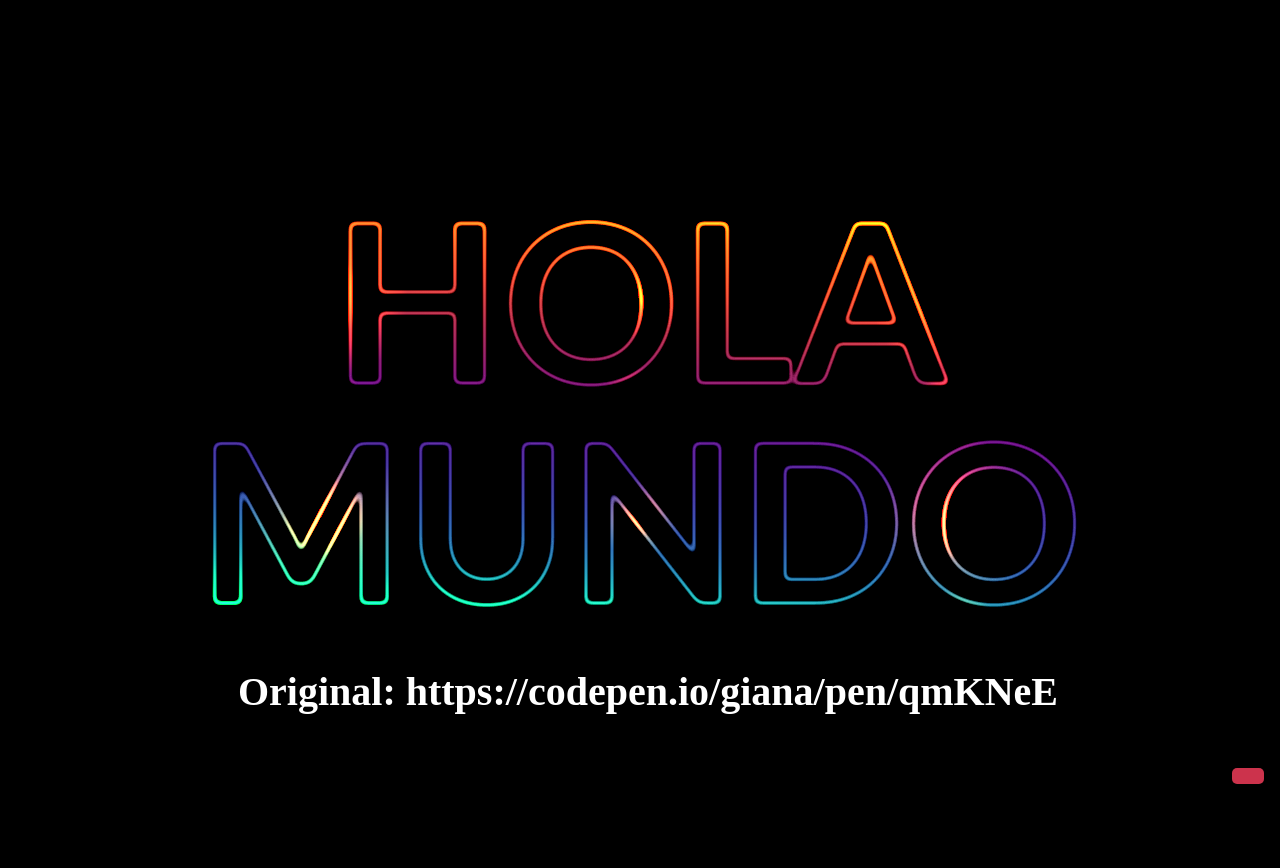
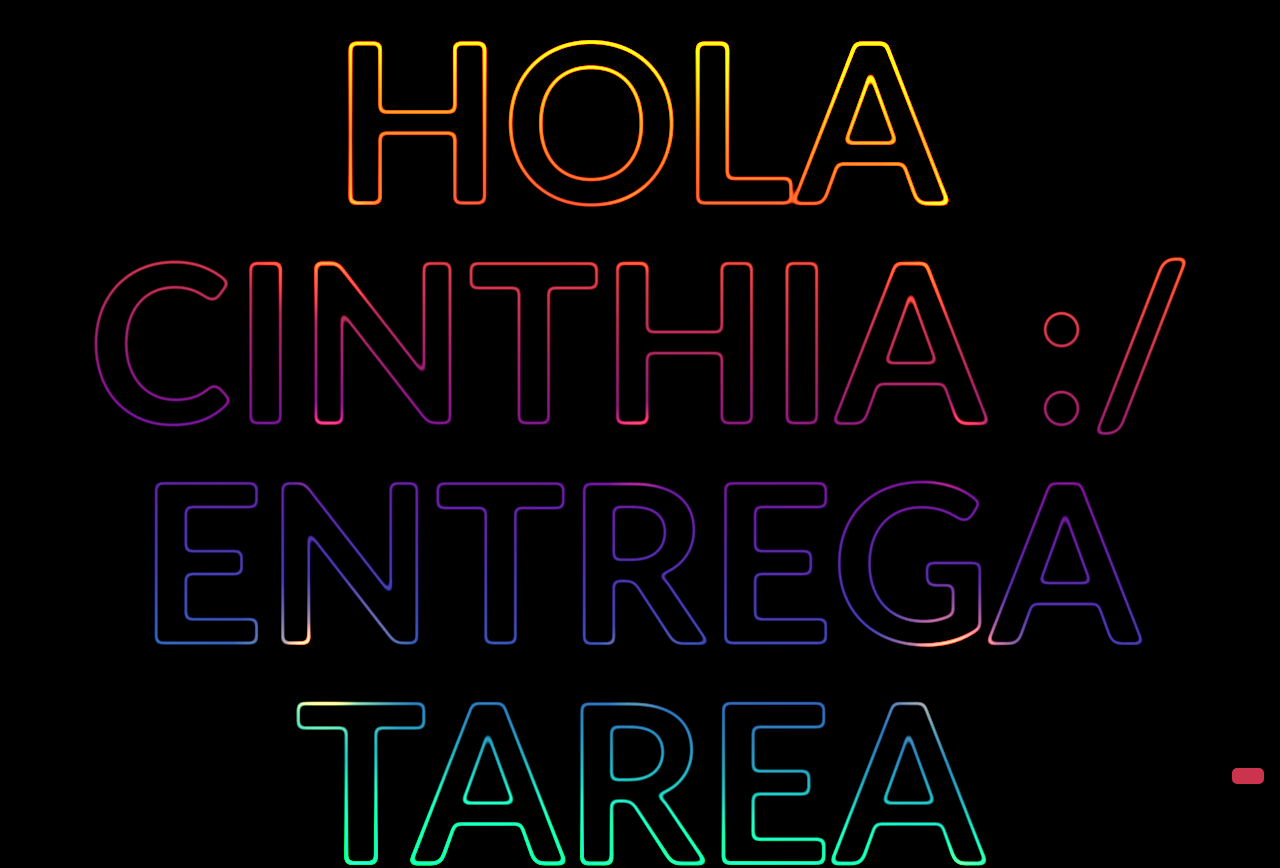
Before and after one commit to Github-ABRIL/NuxtFront, a Nuxt app in the folder nuxt-app/: page /HolaMundo-ArturoJM in a window 1280 px wide. Shown: the top 868 px of the page. Before the commit the page ends 816 px from the top, so only its background shows below. Built offline with nearby package versions, Linux system fonts and the light colour scheme.

Commit message:
Tarea de cincthia implementar un hola mundo en vue

```diff
--- a/nuxt-app/pages/HolaMundo-ArturoJM.vue
+++ b/nuxt-app/pages/HolaMundo-ArturoJM.vue
@@ -14,7 +14,7 @@
 export default {
   data() {
     return {
-      mensaje: 'Hola Mundo',
+      mensaje: 'Hola Cinthia :/ entrega tarea',
       creditos: 'Original: https://codepen.io/giana/pen/qmKNeE ',
       versionToggle: false
     };
```
